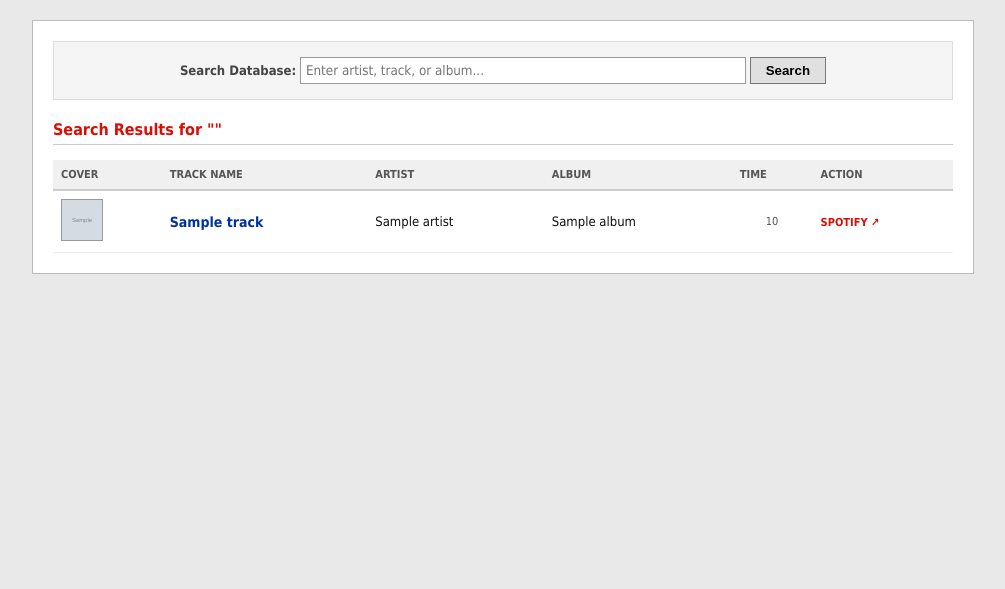
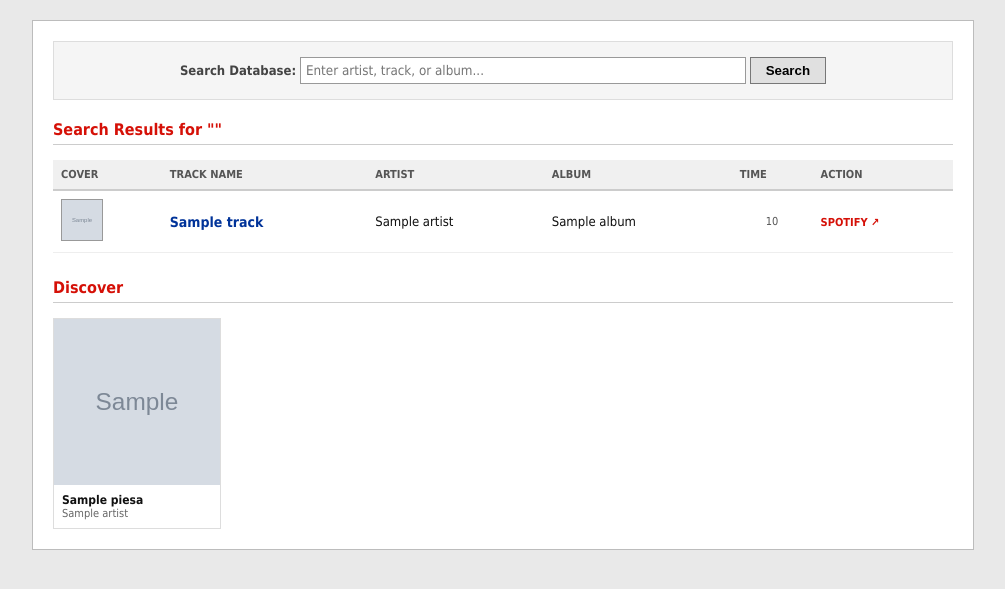
Before and after one commit to alexandru-istrate1/echo-music, a Flask app: template templates/index.html in a window 1280 px wide. Shown: the part 52-641 px from the top of the page, without its empty margins (137-1142 px from the left). Run offline with Flask 3, Linux system fonts and the light colour scheme; the template is opened without the code that fills it: most values are stand-ins (such as "Sample title", 1, 10 or a date in 2020); grey boxes marked "Sample" are stand-in pictures.

Commit message:
Homepage pt1

```diff
--- a/app.py
+++ b/app.py
@@ -8,10 +8,57 @@ from sp_trck import enrich_spotify_images
 from lfm import reordoneaza_similar
 from flask import jsonify
 from itunes import get_preview_itunes
+import random
 import time
 app = Flask(__name__)
 setup_database()
 _ultima_curatare = time.time()
+
+
+PIESE = [
+    "1wl53ydLl7vh2t7bFMZ5dn",
+    "5qiLqf4uN3jldGTFb2W7rH",
+    "0y9NSQUOROIidcOFc3zJ00",
+    "0SSgFHwFOi2HNrBgnPDc3P",
+    "4qorQTHgJZ4bmeCORA2zQU",
+    "0fKzRLl4kIG8LQikoG1bvb",
+    "3nkdVXnH4xC6f3YZS0C8pC",
+    "66qzEsdBWD9BmgvTuztEfc",
+    "6WRt3zMQLxqt4RtwzTz2TO",
+    "2CT85N0Rwl2UtNOYZ4gepm",
+    "7feFMZxaNV6km5QZAXYyv0",
+    "5x9PIacjaOGqcQkmiQBfKG",
+    "0kSmBFytVCj0POoAQCFWTK",
+    "5gn7mMDHaVMrWGKVMbaSfS",
+    "0J6GmECIOeztIZhdqJ2RaA",
+    "18YikwS69KGuELmDLwhHsD",
+    "3a8H9SY7zTGJt5h4679dPy",
+    "73nifoOJDzdl69R9E96RQa",
+    "2ap04UmehNhJ23Gu9Vnd0Z",
+    "1V9ZOxFFsKUd2ZpY2DKSZR",
+    "32hGR5QuiPmhAdBxsmEUxw",
+    "26tQBNLe0ByJgtZzcEMHls",
+    "2CAVnk831e6jat8lnXk8KX",
+    "2BCw5RBr7KnJHPZ6xNnW7C",
+    "1joiQBvqLuivn9JJyxBXco",
+    "2lzwJjDENCMGBY2cR4ksME",
+    "3Jd6G5xoykZ9IA2LOuQrGh",
+    "6RvDmpY1Vv8iNs5EZ4IFg6",
+    "3ps6s8ojt0ttbKFEj7fuP7",
+    "2C014cVoBciAu3NFRoJpQk",
+    "2OyuxmGylAORg6KIdSdnGQ",
+    "5UiJKkkSBr4rL31pO5KmPP"
+]
+
+def get_homepage_tracks(n = 10):
+    alese = random.sample(PIESE, min(n, len(PIESE)))
+    token = get_spotify_token()
+    piese = []
+    for sid in alese:
+        t = get_track_by_id(sid, token)
+        if t:
+            piese.append(t)
+    return piese
 
 @app.route('/', methods=['GET', 'POST'])
 def index():
@@ -44,10 +91,15 @@ def index():
 
         try:
             spotify_token = get_spotify_token()
+            print(f"[DEBUG] token primit: {str(spotify_token)[:15]}")
             rezultate = search_track(text, spotify_token)
         except Exception as e:
             print(f"Eroare la Spotify: {e}")
             rezultate = []
+
+        from sp_trck import rate_limited
+        if not rezultate and rate_limited:
+            return render_template('index.html', error="Temporary unavailable(too many requests). Try again in a couple of minutes.", query=text)
 
         #3 - daca sunt rezultate se salveaza in cache
         if rezultate:
@@ -55,8 +107,9 @@ def index():
 
         return render_template('index.html', results=rezultate, query=text)
 
-
-    return render_template('index.html')
+    piese_homepage = get_homepage_tracks(n=10)
+    print(f"[DEBUG] homepage: {len(piese_homepage)} piese")
+    return render_template('index.html', piese_homepage=piese_homepage)
 
 @app.route('/track/<spotify_id>')
 def track_detail(spotify_id):
@@ -107,10 +160,12 @@ def api_similar(spotify_id):
     t1 = time.time()
     similare = get_similar_tracks(track_basic['name'], track_basic['artist'], limit=20)
     print(f"[TIMING] get_similar_tracks: {time.time()-t1:.2f}s")
+    print(f"[DEBUG] Last.fm similar: {len(similare)} piese")
 
     t2 = time.time()
     lastfm_info = get_track_info(track_basic['name'], track_basic['artist'])
     print(f"[TIMING] get_track_info original: {time.time()-t2:.2f}s")
+    print(f"[DEBUG] artist_mbid: '{lastfm_info.get('artist_mbid') if lastfm_info else 'N/A'}'")
 
     t3 = time.time()
     similare_lb = []
--- a/lfm.py
+++ b/lfm.py
@@ -227,6 +227,11 @@ def reordoneaza_similar(piesa, artist, lista_lastfm, lista_lb=None):
         tags_originala = [tag.lower() for tag in info_originala['tags']]
         amprenta_originala = set(normalizeaza_gen(t) for t in filtreaza_genuri(tags_originala, _genuri_set_norm))
 
+    if not amprenta_originala:
+        tags_artist_orig = get_artist_tags(artist)
+        if tags_artist_orig:
+            amprenta_originala = set(normalizeaza_gen(t) for t in filtreaza_genuri(tags_artist_orig, _genuri_set_norm))
+
     familii_originala = set()
     for g in amprenta_originala:
         familii_originala |= familii_gen(g)
--- a/templates/index.html
+++ b/templates/index.html
@@ -13,7 +13,7 @@
         button { padding: 5px 15px; background-color: #e0e0e0; border: 1px solid #777; cursor: pointer; font-weight: bold; }
         button:hover { background-color: #ccc; }
 
-        /* Tabelul in stil Old-School */
+
         h2 { border-bottom: 1px solid #ccc; padding-bottom: 5px; color: #d51007; font-size: 16px; margin-top: 0; }
         table.results-table { width: 100%; border-collapse: collapse; margin-top: 15px; }
         table.results-table th { background-color: #f0f0f0; border-bottom: 2px solid #ccc; text-align: left; padding: 8px; font-size: 11px; text-transform: uppercase; color: #555; }
@@ -28,6 +28,18 @@
         /* Stiluri noi pentru poze si durata in tabel */
         .cover-image { width: 40px; height: 40px; border: 1px solid #999; object-fit: cover; }
         .duration-cell { font-size: 11px; color: #555; text-align: center; }
+
+        .homepage-section { margin-top: 25px; }
+        .homepage-section h2 { color: #d51007; font-size: 16px; border-bottom: 1px solid #ccc; padding-bottom: 5px; }
+        .track-grid { display: grid; grid-template-columns: repeat(5, 1fr); gap: 15px; margin-top: 15px; }
+        .track-card { text-decoration: none; color: #111; border: 1px solid #ddd; background: #fff; transition: border-color 0.15s; display: flex; flex-direction: column; }
+        .track-card:hover { border-color: #d51007; }
+        .track-card img, .track-card .no-cover { width: 100%; aspect-ratio: 1; object-fit: cover; display: block; }
+        .track-card .no-cover { background: #ddd; }
+        .card-info { padding: 8px; font-size: 12px; }
+        .card-info strong { display: block; white-space: nowrap; overflow: hidden; text-overflow: ellipsis; }
+        .card-info span { display: block; color: #666; font-size: 11px; white-space: nowrap; overflow: hidden; text-overflow: ellipsis; }
+
 
     </style>
 </head>
@@ -94,6 +106,28 @@
         {% elif query %}
             <p>No results found for "<strong>{{ query }}</strong>". Try a different spelling.</p>
         {% endif %}
+
+
+        {% if piese_homepage %}
+        <div class="homepage-section">
+            <h2>Discover</h2>
+            <div class="track-grid">
+                {% for piesa in piese_homepage %}
+                <a href="/track/{{ piesa.id }}" class="track-card">
+                    {% if piesa.image %}
+                        <img src="{{ piesa.image }}" alt="{{ piesa.name }}">
+                    {% else %}
+                        <div class="no-cover"></div>
+                    {% endif %}
+                    <div class="card-info">
+                        <strong>{{ piesa.name }}</strong>
+                        <span>{{ piesa.artist }}</span>
+                    </div>
+                </a>
+                {% endfor %}
+            </div>
+        </div>
+        {% endif %}
     </div>
 
 <script>
```
Also changed, not shown: itunes.py (+7 -3 lines), sp_trck.py (+19 -1 lines).
